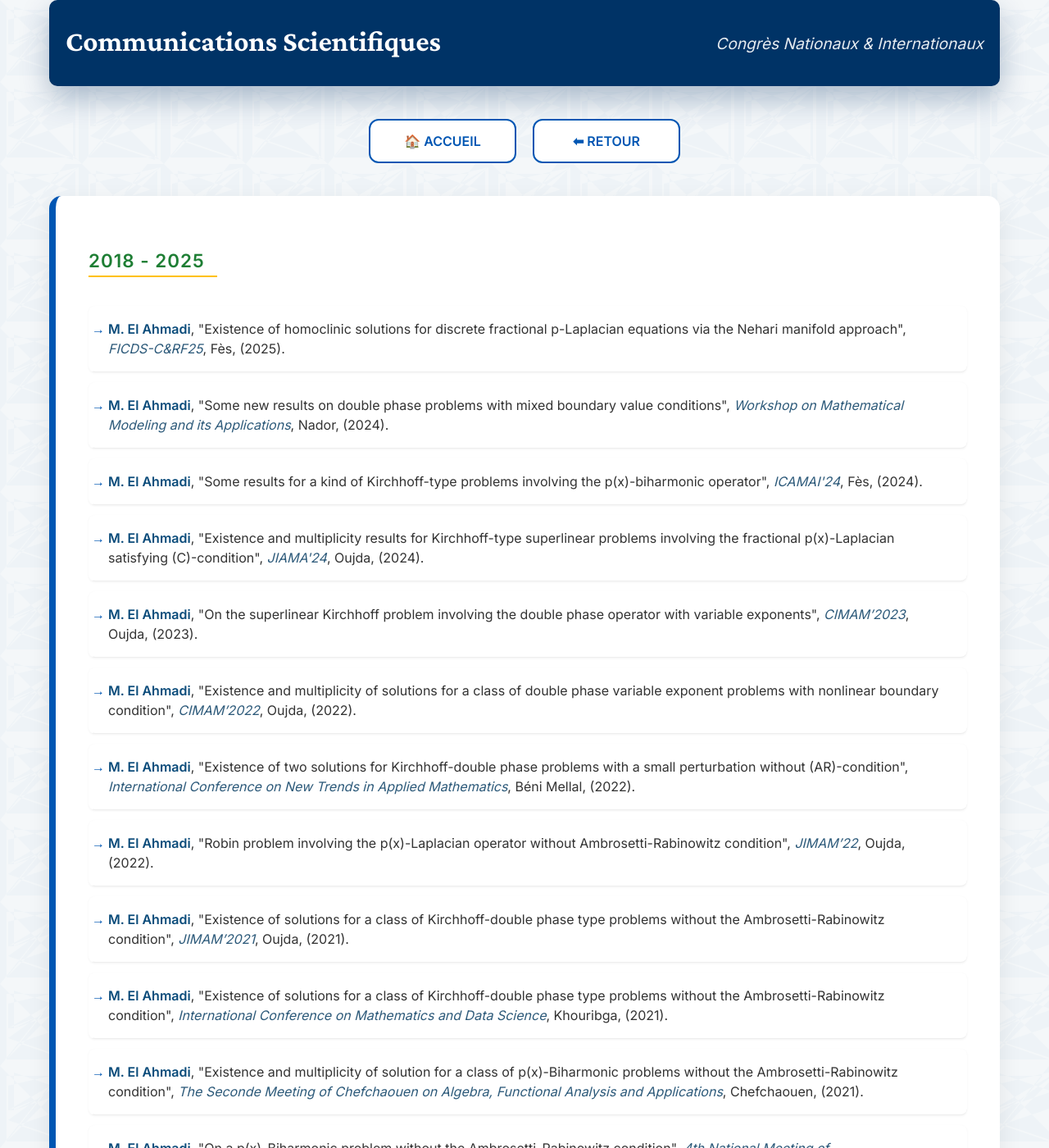
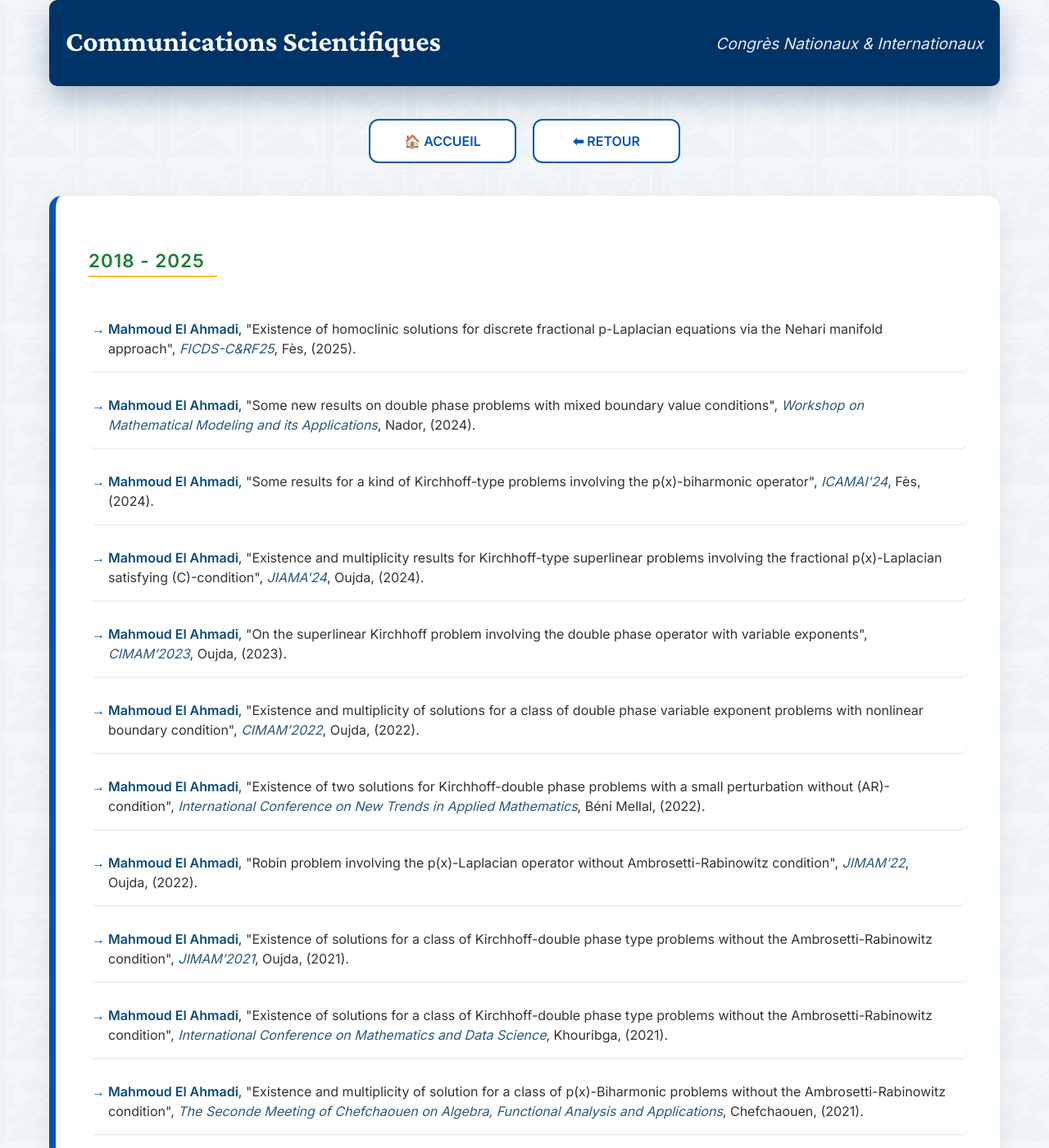
Before and after one commit to mahmoudmath/mahmoudmath.github.io, a Jekyll site: the page communications.html, which Jekyll copies as it is, in a window 1280 px wide and 1400 px high. Shown: the whole window at 82% size. Built offline with Jekyll 4.4.1, drawn with Linux system fonts in a browser that asks for light colours; some of the changed text lies outside the part shown.

Commit message:
Update communications.html

```diff
--- a/communications.html
+++ b/communications.html
@@ -149,21 +149,21 @@ height="0" width="0" style="display:none;visibility:hidden"></iframe></noscript>
         <section class="presentation">
             <h3 class="year-title">2018 - 2025</h3>
             <ul class="resource-list">
-                <li><strong>M. El Ahmadi</strong>, "Existence of homoclinic solutions for discrete fractional p-Laplacian equations via the Nehari manifold approach", <em>FICDS-C&RF25</em>, Fès, (2025).</li>
-                <li><strong>M. El Ahmadi</strong>, "Some new results on double phase problems with mixed boundary value conditions", <em>Workshop on Mathematical Modeling and its Applications</em>, Nador, (2024).</li>
-                <li><strong>M. El Ahmadi</strong>, "Some results for a kind of Kirchhoff-type problems involving the p(x)-biharmonic operator", <em>ICAMAI'24</em>, Fès, (2024).</li>
-                <li><strong>M. El Ahmadi</strong>, "Existence and multiplicity results for Kirchhoff-type superlinear problems involving the fractional p(x)-Laplacian satisfying (C)-condition", <em>JIAMA'24</em>, Oujda, (2024).</li>
-                <li><strong>M. El Ahmadi</strong>, "On the superlinear Kirchhoff problem involving the double phase operator with variable exponents", <em>CIMAM’2023</em>, Oujda, (2023).</li>
-                <li><strong>M. El Ahmadi</strong>, "Existence and multiplicity of solutions for a class of double phase variable exponent problems with nonlinear boundary condition", <em>CIMAM’2022</em>, Oujda, (2022).</li>
-                <li><strong>M. El Ahmadi</strong>, "Existence of two solutions for Kirchhoff-double phase problems with a small perturbation without (AR)-condition", <em>International Conference on New Trends in Applied Mathematics</em>, Béni Mellal, (2022).</li>
-                <li><strong>M. El Ahmadi</strong>, "Robin problem involving the p(x)-Laplacian operator without Ambrosetti-Rabinowitz condition", <em>JIMAM’22</em>, Oujda, (2022).</li>
-                <li><strong>M. El Ahmadi</strong>, "Existence of solutions for a class of Kirchhoff-double phase type problems without the Ambrosetti-Rabinowitz condition", <em>JIMAM’2021</em>, Oujda, (2021).</li>
-                <li><strong>M. El Ahmadi</strong>, "Existence of solutions for a class of Kirchhoff-double phase type problems without the Ambrosetti-Rabinowitz condition", <em>International Conference on Mathematics and Data Science</em>, Khouribga, (2021).</li>
-                <li><strong>M. El Ahmadi</strong>, "Existence and multiplicity of solution for a class of p(x)-Biharmonic problems without the Ambrosetti-Rabinowitz condition", <em>The Seconde Meeting of Chefchaouen on Algebra, Functional Analysis and Applications</em>, Chefchaouen, (2021).</li>
-                <li><strong>M. El Ahmadi</strong>, "On a p(x)-Biharmonic problem without the Ambrosetti-Rabinowitz condition", <em>4th National Meeting of Analysis,Mediterranean Mathematical Metting: First Edition</em>, Nador, (2021).</li>
-                <li><strong>M. El Ahmadi</strong>, "Existence and Multiplicity of Solutions for a Class of p(x)-Kirchhoff Type Equation", <em>CIMAM’2019</em>, Oujda, (2019).</li>
-                <li><strong>M. El Ahmadi</strong>, "On a class of double phase problem without the Ambrosseti-Rabinowitz condition", <em>JIMAM’2019</em>, Oujda, (2019).</li>
-                <li><strong>M. El Ahmadi</strong>, "On a fourth-order superlinear elliptic problems without the Ambrosseti-Rabinowitz growth condition", <em>CIMAM’2018</em>, Oujda, (2018).</li>
+                <li><strong>Mahmoud El Ahmadi</strong>, "Existence of homoclinic solutions for discrete fractional p-Laplacian equations via the Nehari manifold approach", <em>FICDS-C&RF25</em>, Fès, (2025).</li>
+                <li><strong>Mahmoud El Ahmadi</strong>, "Some new results on double phase problems with mixed boundary value conditions", <em>Workshop on Mathematical Modeling and its Applications</em>, Nador, (2024).</li>
+                <li><strong>Mahmoud El Ahmadi</strong>, "Some results for a kind of Kirchhoff-type problems involving the p(x)-biharmonic operator", <em>ICAMAI'24</em>, Fès, (2024).</li>
+                <li><strong>Mahmoud El Ahmadi</strong>, "Existence and multiplicity results for Kirchhoff-type superlinear problems involving the fractional p(x)-Laplacian satisfying (C)-condition", <em>JIAMA'24</em>, Oujda, (2024).</li>
+                <li><strong>Mahmoud El Ahmadi</strong>, "On the superlinear Kirchhoff problem involving the double phase operator with variable exponents", <em>CIMAM’2023</em>, Oujda, (2023).</li>
+                <li><strong>Mahmoud El Ahmadi</strong>, "Existence and multiplicity of solutions for a class of double phase variable exponent problems with nonlinear boundary condition", <em>CIMAM’2022</em>, Oujda, (2022).</li>
+                <li><strong>Mahmoud El Ahmadi</strong>, "Existence of two solutions for Kirchhoff-double phase problems with a small perturbation without (AR)-condition", <em>International Conference on New Trends in Applied Mathematics</em>, Béni Mellal, (2022).</li>
+                <li><strong>Mahmoud El Ahmadi</strong>, "Robin problem involving the p(x)-Laplacian operator without Ambrosetti-Rabinowitz condition", <em>JIMAM’22</em>, Oujda, (2022).</li>
+                <li><strong>Mahmoud El Ahmadi</strong>, "Existence of solutions for a class of Kirchhoff-double phase type problems without the Ambrosetti-Rabinowitz condition", <em>JIMAM’2021</em>, Oujda, (2021).</li>
+                <li><strong>Mahmoud El Ahmadi</strong>, "Existence of solutions for a class of Kirchhoff-double phase type problems without the Ambrosetti-Rabinowitz condition", <em>International Conference on Mathematics and Data Science</em>, Khouribga, (2021).</li>
+                <li><strong>Mahmoud El Ahmadi</strong>, "Existence and multiplicity of solution for a class of p(x)-Biharmonic problems without the Ambrosetti-Rabinowitz condition", <em>The Seconde Meeting of Chefchaouen on Algebra, Functional Analysis and Applications</em>, Chefchaouen, (2021).</li>
+                <li><strong>Mahmoud El Ahmadi</strong>, "On a p(x)-Biharmonic problem without the Ambrosetti-Rabinowitz condition", <em>4th National Meeting of Analysis,Mediterranean Mathematical Metting: First Edition</em>, Nador, (2021).</li>
+                <li><strong>Mahmoud El Ahmadi</strong>, "Existence and Multiplicity of Solutions for a Class of p(x)-Kirchhoff Type Equation", <em>CIMAM’2019</em>, Oujda, (2019).</li>
+                <li><strong>Mahmoud El Ahmadi</strong>, "On a class of double phase problem without the Ambrosseti-Rabinowitz condition", <em>JIMAM’2019</em>, Oujda, (2019).</li>
+                <li><strong>Mahmoud El Ahmadi</strong>, "On a fourth-order superlinear elliptic problems without the Ambrosseti-Rabinowitz growth condition", <em>CIMAM’2018</em>, Oujda, (2018).</li>
             </ul>
         </section>
 
```
